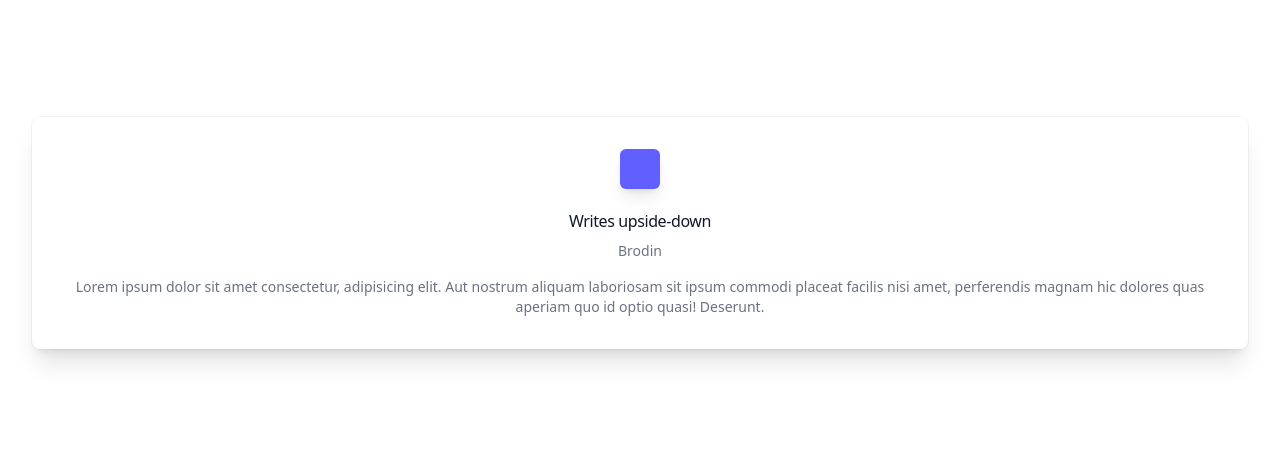
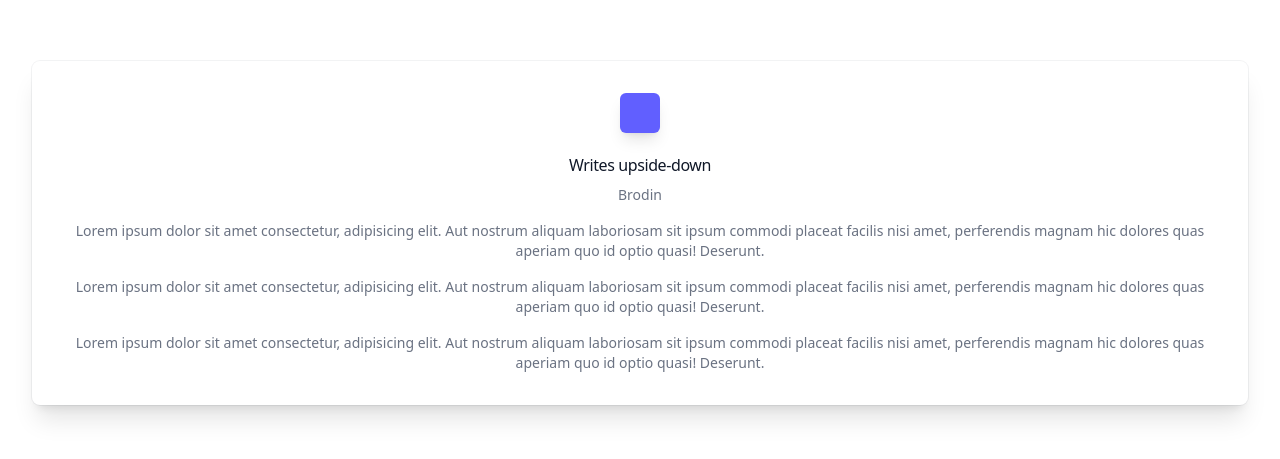
Before and after one commit to brodinsud/T-R-workshop1, a React (Vite) app: page / in a window 1280 px wide. Shown: the part 167-626 px from the top of the page. Built offline with nearby package versions, Linux system fonts and the light colour scheme.

Commit message:
Enhance content in App component with additional descriptive paragraphs

```diff
--- a/src/App.jsx
+++ b/src/App.jsx
@@ -58,6 +58,8 @@ const App = () => {
         </p>
         <div>
           <p class="mt-4 text-gray-500 dark:text-gray-400 text-sm">Lorem ipsum dolor sit amet consectetur, adipisicing elit. Aut nostrum aliquam laboriosam sit ipsum commodi placeat facilis nisi amet, perferendis magnam hic dolores quas aperiam quo id optio quasi! Deserunt.</p>
+          <p class="mt-4 text-gray-500 dark:text-gray-400 text-sm">Lorem ipsum dolor sit amet consectetur, adipisicing elit. Aut nostrum aliquam laboriosam sit ipsum commodi placeat facilis nisi amet, perferendis magnam hic dolores quas aperiam quo id optio quasi! Deserunt.</p>
+          <p class="mt-4 text-gray-500 dark:text-gray-400 text-sm">Lorem ipsum dolor sit amet consectetur, adipisicing elit. Aut nostrum aliquam laboriosam sit ipsum commodi placeat facilis nisi amet, perferendis magnam hic dolores quas aperiam quo id optio quasi! Deserunt.</p>
         </div>
       </div>
     </>
```
Lines whose indentation alone changed are shown as unchanged.
